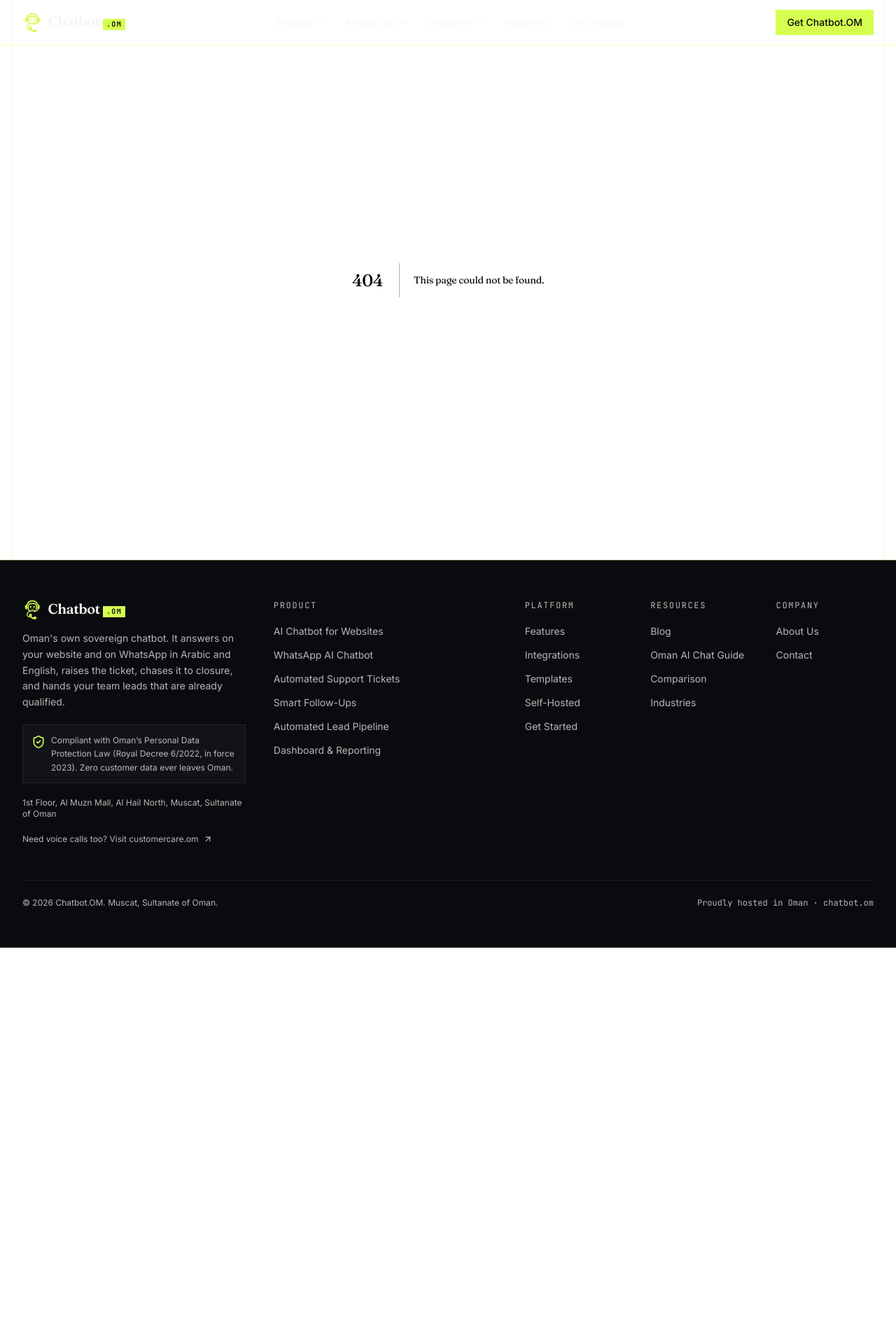
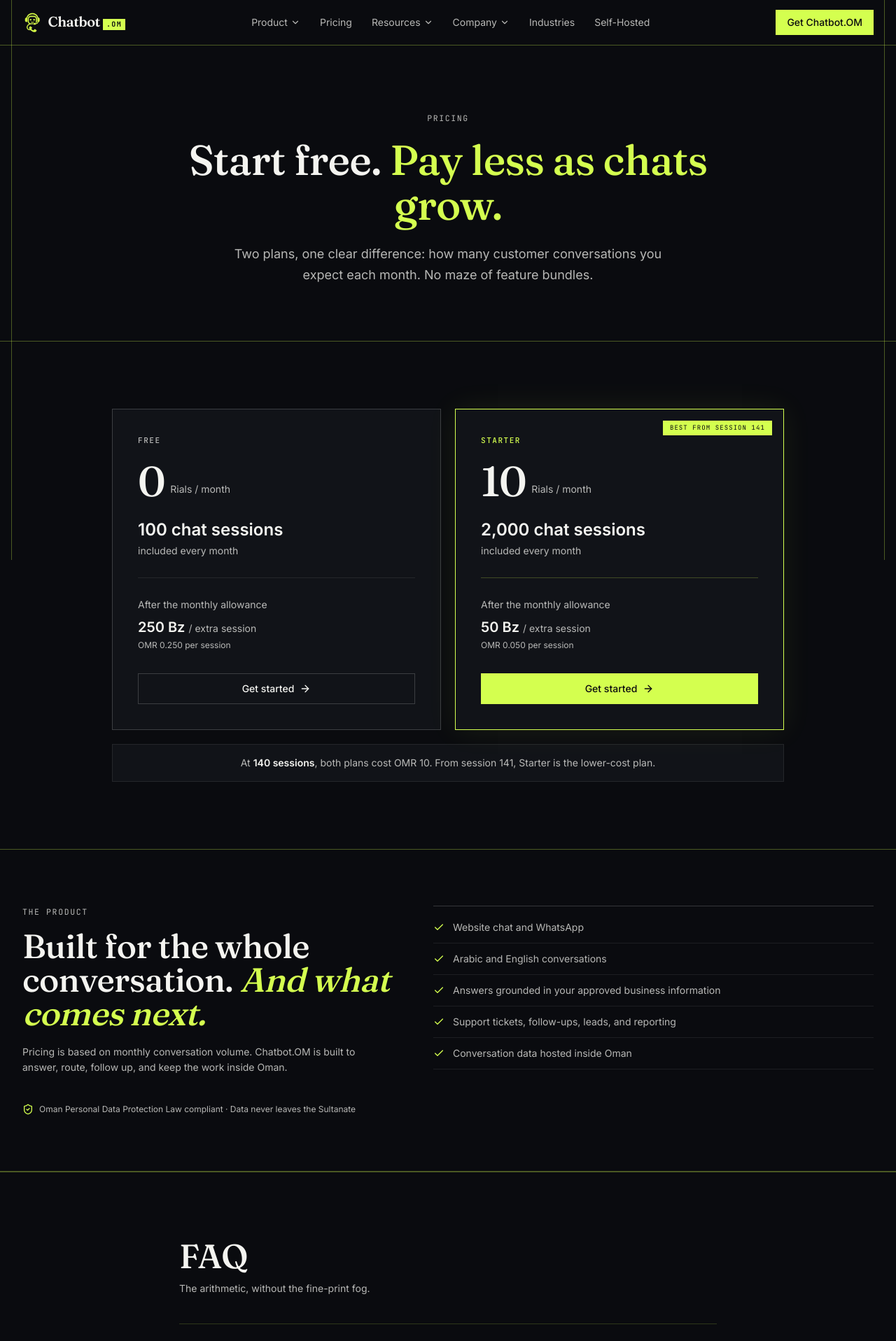
Before and after one commit to thevikasthakur/chatbot.om, a Next.js app: page /pricing in a window 1280 px wide. Before the commit this address had no page. Shown: the top 1916 px of the page at 70% size. Before the commit the page ends 1354 px from the top, so only its background shows below. Built offline with nearby package versions, Linux system fonts and the light colour scheme.

Commit message:
Add Chatbot.OM pricing page

```diff
--- a/scripts/ai-readability.mjs
+++ b/scripts/ai-readability.mjs
@@ -372,7 +372,7 @@
     "/product/",
     ...pages.map((p) => p.route).filter((r) => r.startsWith("/product/") && r !== "/product/").sort(),
   ]),
-  group("Choosing between the two products", ["/comparison/", "/self-hosted/"]),
+  group("Pricing and deployment", ["/pricing/", "/comparison/", "/self-hosted/"]),
   group("Who it is for", ["/industries/"]),
   group("Platform", ["/features/", "/integration/", "/template/"]),
   group("Reference", ["/guideline/oman/"]),
@@ -392,7 +392,7 @@
   const r = p.route;
   if (r === "/") return 0;
   if (r.startsWith("/product/")) return 1;
-  if (r === "/comparison/" || r === "/self-hosted/") return 2;
+  if (r === "/pricing/" || r === "/comparison/" || r === "/self-hosted/") return 2;
   if (r === "/industries/" || r.startsWith("/features")) return 3;
   if (r.startsWith("/blog")) return 5;
   return 4;
--- a/src/app/get-started/page.tsx
+++ b/src/app/get-started/page.tsx
@@ -125,8 +125,8 @@
                 <span className="accent-italic">from the first day</span>.
               </h2>
               <p className="mt-4 max-w-md text-sm text-muted-foreground leading-relaxed">
-                There is no starter tier that quietly leaves out the parts that
-                matter. Everything below is how the product works, not an upsell.
+                These capabilities are how the product works, not a collection
+                of separate add-ons.
               </p>
               <Link
                 href="/product/"
--- /dev/null
+++ b/src/app/pricing/page.tsx
@@ -0,0 +1,224 @@
+import type { Metadata } from "next";
+import Link from "next/link";
+import { ArrowRight, Check, ShieldCheck } from "lucide-react";
+import JsonLd from "@/components/JsonLd";
+import { CtaBanner, Faq } from "@/components/sections";
+import { site } from "@/data/site";
+import { pageMeta } from "@/lib/meta";
+
+export const metadata: Metadata = {
+  title: "Pricing",
+  description:
+    "Simple Chatbot.OM pricing: 100 monthly chat sessions free, or 2,000 monthly sessions for OMR 10. Clear per-session rates after each allowance.",
+  ...pageMeta("/pricing/"),
+  openGraph: {
+    title: "Simple pricing. Built for Oman.",
+    description:
+      "Free: 100 sessions monthly, then 250 Bz per session. Starter: 2,000 sessions monthly for OMR 10, then 50 Bz per session.",
+    url: "/pricing/",
+    images: [
+      {
+        url: "/media/pricing-og.png",
+        width: 1200,
+        height: 630,
+        alt: "Chatbot.OM Free and Starter pricing plans",
+      },
+    ],
+  },
+  twitter: {
+    card: "summary_large_image",
+    title: "Simple pricing. Built for Oman.",
+    description:
+      "Free: 100 sessions monthly, then 250 Bz per session. Starter: 2,000 sessions monthly for OMR 10, then 50 Bz per session.",
+    images: ["/media/pricing-og.png"],
+  },
+};
+
+const productCapabilities = [
+  "Website chat and WhatsApp",
+  "Arabic and English conversations",
+  "Answers grounded in your approved business information",
+  "Support tickets, follow-ups, leads, and reporting",
+  "Conversation data hosted inside Oman",
+];
+
+const faqs = [
+  {
+    q: "What does the Free plan cost?",
+    a: "There is no monthly charge. Your first 100 chat sessions each month are included, then each additional chat session costs 250 Bz (OMR 0.250).",
+  },
+  {
+    q: "What does the Starter plan cost?",
+    a: "Starter is OMR 10 per month and includes 2,000 chat sessions each month. After that allowance, each additional chat session costs 50 Bz (OMR 0.050).",
+  },
+  {
+    q: "When does Starter cost less than Free?",
+    a: "At 140 chat sessions in a month, both plans cost OMR 10. From session 141 onward, Starter costs less and includes usage up to 2,000 sessions before its per-session rate begins.",
+  },
+  {
+    q: "Are these prices in Omani Rials?",
+    a: "Yes. All prices are in Omani Rials. The per-session amounts are shown in baisa: 250 Bz is OMR 0.250 and 50 Bz is OMR 0.050.",
+  },
+];
+
+const pricingJsonLd = {
+  "@context": "https://schema.org",
+  "@type": "SoftwareApplication",
+  name: site.name,
+  applicationCategory: "BusinessApplication",
+  operatingSystem: "Web",
+  url: site.url + "/pricing/",
+  offers: [
+    {
+      "@type": "Offer",
+      name: "Free",
+      price: "0",
+      priceCurrency: "OMR",
+      description:
+        "100 chat sessions each month, then OMR 0.250 per additional session.",
+    },
+    {
+      "@type": "Offer",
+      name: "Starter",
+      price: "10",
+      priceCurrency: "OMR",
+      description:
+        "2,000 chat sessions each month, then OMR 0.050 per additional session.",
+    },
+  ],
+};
+
+export default function PricingPage() {
+  return (
+    <>
+      <JsonLd data={pricingJsonLd} />
+
+      <section className="border-b border-border pt-32 pb-16 md:pt-40 md:pb-20">
+        <div className="mx-auto max-w-7xl px-4 text-center sm:px-6 lg:px-8">
+          <p className="eyebrow">Pricing</p>
+          <h1 className="mx-auto mt-5 max-w-4xl text-4xl leading-[1.06] md:text-6xl">
+            Start free. <span className="text-lime">Pay less as chats grow.</span>
+          </h1>
+          <p className="mx-auto mt-6 max-w-2xl text-lg leading-relaxed text-muted-foreground">
+            Two plans, one clear difference: how many customer conversations
+            you expect each month. No maze of feature bundles.
+          </p>
+        </div>
+      </section>
+
+      <section className="border-b border-border py-16 md:py-24">
+        <div className="mx-auto max-w-5xl px-4 sm:px-6 lg:px-8">
+          <div className="grid gap-5 md:grid-cols-2">
+            <article
+              aria-labelledby="free-plan-title"
+              className="flex flex-col border border-line-strong bg-ink-2 p-7 md:p-9"
+            >
+              <h2
+                className="font-mono text-[11px] uppercase tracking-[0.14em] text-muted-foreground"
+                id="free-plan-title"
+              >
+                Free
+              </h2>
+              <div className="mt-5 flex items-end gap-2">
+                <span className="font-display text-6xl font-medium tracking-tight">0</span>
+                <span className="pb-2 text-sm text-muted-foreground">Rials / month</span>
+              </div>
+              <p className="mt-6 text-2xl font-semibold">100 chat sessions</p>
+              <p className="mt-1 text-sm text-muted-foreground">included every month</p>
+              <div className="my-7 border-t border-border" />
+              <p className="text-sm text-muted-foreground">After the monthly allowance</p>
+              <p className="mt-2 text-xl font-semibold">
+                250 Bz <span className="text-sm font-normal text-muted-foreground">/ extra session</span>
+              </p>
+              <p className="mt-1 text-xs text-muted-foreground">OMR 0.250 per session</p>
+              <Link
+                href="/get-started/?plan=free"
+                className="mt-8 inline-flex h-11 items-center justify-center gap-2 border border-line-strong px-6 text-sm font-medium transition-colors hover:bg-ink-3"
+              >
+                Get started <ArrowRight className="h-4 w-4" aria-hidden />
+              </Link>
+            </article>
+
+            <article
+              aria-labelledby="starter-plan-title"
+              className="relative flex flex-col border border-lime bg-ink-2 p-7 shadow-[0_0_40px_rgba(212,255,79,0.08)] md:p-9"
+            >
+              <span className="mb-4 self-start bg-lime px-2.5 py-1 font-mono text-[9px] uppercase tracking-[0.12em] text-ink md:absolute md:right-4 md:top-4 md:mb-0">
+                Best from session 141
+              </span>
+              <h2
+                className="font-mono text-[11px] uppercase tracking-[0.14em] text-lime"
+                id="starter-plan-title"
+              >
+                Starter
+              </h2>
+              <div className="mt-5 flex items-end gap-2">
+                <span className="font-display text-6xl font-medium tracking-tight">10</span>
+                <span className="pb-2 text-sm text-muted-foreground">Rials / month</span>
+              </div>
+              <p className="mt-6 text-2xl font-semibold">2,000 chat sessions</p>
+              <p className="mt-1 text-sm text-muted-foreground">included every month</p>
+              <div className="my-7 border-t border-[rgba(212,255,79,0.24)]" />
+              <p className="text-sm text-muted-foreground">After the monthly allowance</p>
+              <p className="mt-2 text-xl font-semibold">
+                50 Bz <span className="text-sm font-normal text-muted-foreground">/ extra session</span>
+              </p>
+              <p className="mt-1 text-xs text-muted-foreground">OMR 0.050 per session</p>
+              <Link
+                href="/get-started/?plan=starter"
+                className="mt-8 inline-flex h-11 items-center justify-center gap-2 bg-lime px-6 text-sm font-medium text-ink transition-[filter] hover:brightness-110"
+              >
+                Get started <ArrowRight className="h-4 w-4" aria-hidden />
+              </Link>
+            </article>
+          </div>
+
+          <div className="mt-5 border border-border bg-ink-2 px-5 py-4 text-center">
+            <p className="text-sm text-muted-foreground">
+              At <strong className="font-semibold text-foreground">140 sessions</strong>, both plans cost OMR 10. From session 141,
+              Starter is the lower-cost plan.
+            </p>
+          </div>
+        </div>
+      </section>
+
+      <section className="hatch-gutters border-b border-border py-16 md:py-20">
+        <div className="mx-auto max-w-7xl px-4 sm:px-6 lg:px-8">
+          <div className="grid gap-10 md:grid-cols-[1fr_1.15fr] md:items-start">
+            <div>
+              <p className="eyebrow">The product</p>
+              <h2 className="mt-4 max-w-xl text-3xl md:text-5xl">
+                Built for the whole conversation.{" "}
+                <span className="accent-italic">And what comes next.</span>
+              </h2>
+              <p className="mt-5 max-w-lg text-sm leading-relaxed text-muted-foreground">
+                Pricing is based on monthly conversation volume. Chatbot.OM is
+                built to answer, route, follow up, and keep the work inside Oman.
+              </p>
+            </div>
+
+            <ul className="space-y-3 border-t border-line-strong pt-5">
+              {productCapabilities.map((feature) => (
+                <li
+                  key={feature}
+                  className="flex items-start gap-3 border-b border-border pb-3 text-sm text-muted-foreground"
+                >
+                  <Check className="mt-0.5 h-4 w-4 shrink-0 text-lime" aria-hidden />
+                  {feature}
+                </li>
+              ))}
+            </ul>
+          </div>
+
+          <p className="mt-10 flex items-center gap-2 text-xs text-muted-foreground">
+            <ShieldCheck className="h-4 w-4 text-lime" aria-hidden />
+            Oman Personal Data Protection Law compliant · Data never leaves the Sultanate
+          </p>
+        </div>
+      </section>
+
+      <Faq items={faqs} sub="The arithmetic, without the fine-print fog." />
+      <CtaBanner />
+    </>
+  );
+}
--- a/src/app/sitemap.ts
+++ b/src/app/sitemap.ts
@@ -24,6 +24,7 @@
   { path: "/product/smart-follow-ups/", priority: 0.8, changeFrequency: "monthly" },
   { path: "/product/automated-lead-pipeline/", priority: 0.8, changeFrequency: "monthly" },
   { path: "/product/dashboard-reporting/", priority: 0.8, changeFrequency: "monthly" },
+  { path: "/pricing/", priority: 0.9, changeFrequency: "monthly" },
   { path: "/features/", priority: 0.8, changeFrequency: "monthly" },
   { path: "/industries/", priority: 0.8, changeFrequency: "monthly" },
   { path: "/integration/", priority: 0.7, changeFrequency: "monthly" },
--- a/src/data/site.ts
+++ b/src/data/site.ts
@@ -78,6 +78,7 @@
       },
     ],
   },
+  { label: "Pricing", href: "/pricing/" },
   {
     label: "Resources",
     children: [
@@ -127,6 +128,7 @@
       { label: "Features", href: "/features/" },
       { label: "Integrations", href: "/integration/" },
       { label: "Templates", href: "/template/" },
+      { label: "Pricing", href: "/pricing/" },
       { label: "Self-Hosted", href: "/self-hosted/" },
       { label: "Get Started", href: "/get-started/" },
     ],
```
Also changed, not shown: public/media/pricing-og.png (added).
